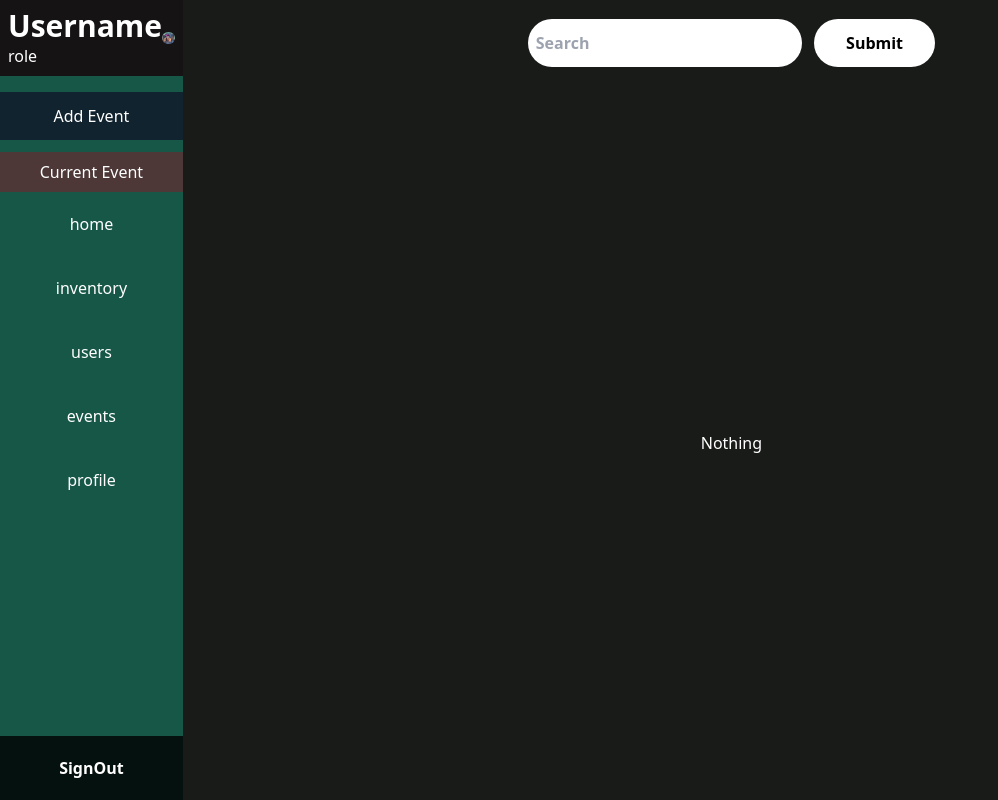
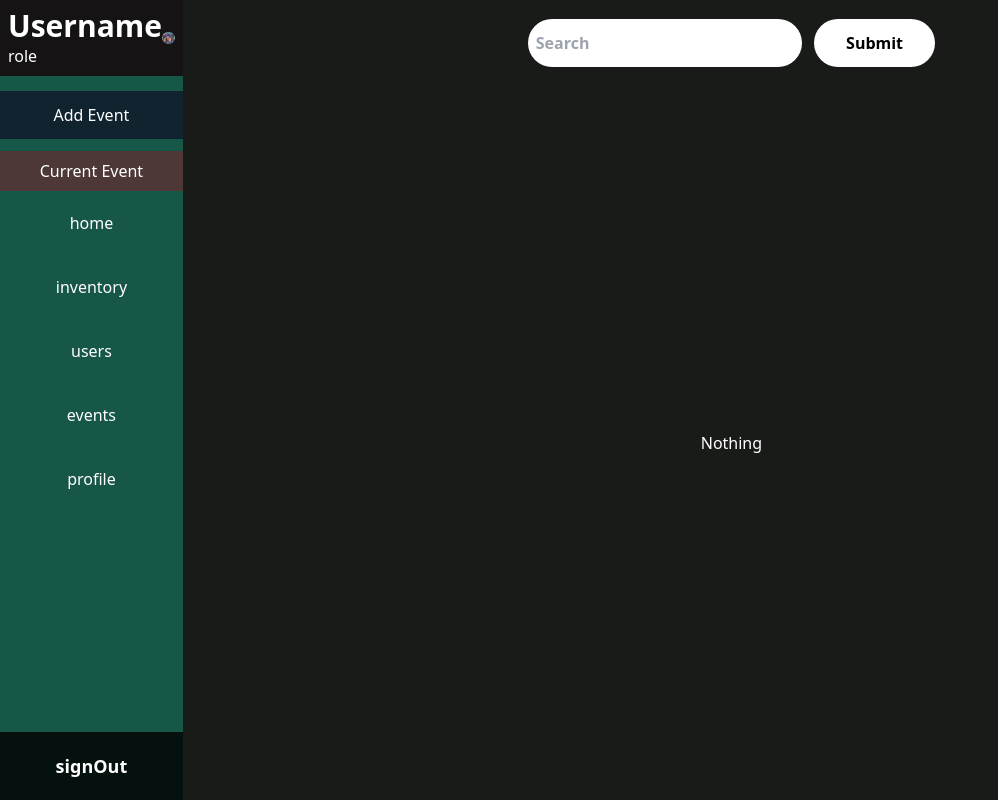
Before and after one commit to Luf1o/altaria-build, a Next.js app: page /dashboard in a window 1280 px wide. Shown: the whole page, without its empty margins (0-998 px from the left). Built offline with nearby package versions, Linux system fonts and the light colour scheme.

Commit message:
minor updates

```diff
--- a/app/components/HomeSection.jsx
+++ b/app/components/HomeSection.jsx
@@ -1,8 +1,11 @@
 'use client'
-export default async function HomeSection(){
+export default function HomeSection(){
     return(
-        <div>
-            <h1>Home Section</h1>
+        <div className=" w-full h-full flex justify-center items-center">
+            <div className="w-48 h-48 flex flex-col flex-wrap items-center justify-center border-2 border-blue-500 rounded-lg">
+                <h1 className="text-4xl font-black">Code 2.0</h1>
+                <p className="font-semibold">No Events Submitted</p>
+            </div>
         </div>
     )
 }
--- a/app/dashboard/page.jsx
+++ b/app/dashboard/page.jsx
@@ -5,6 +5,7 @@ import { Navlinks } from "@/constants";
 import Image from "next/image";
 import { useState } from "react";
 import addEvent from "../server-actions/addEvent";
+import { signOut } from "../server-actions/signOut";
 
 export default function Dashboard() {
   const [selectedTab, setActiveTab] = useState('Home');
@@ -56,8 +57,11 @@ export default function Dashboard() {
       <div className="w-full h-48">
           <p className="text-transparent">Buffer</p>
       </div>
-      <div className='w-full py-5  bg-black/80  flex items-center justify-center'>
-        <h1 className="font-black">SignOut</h1>
+      <div className='w-full   bg-black/80  flex items-center justify-center'>
+        <button onClick={signOut}
+          className="py-5 text-lg font-bold w-full h-full hover:bg-white hover:text-black transition-colors">
+            signOut
+        </button>
       </div>
   </div>
     )
--- a/app/hero-section/page.jsx
+++ b/app/hero-section/page.jsx
@@ -1,6 +1,7 @@
 'use client'
 import React,{ useState,useEffect } from "react";
 import EventDetails from "../components/EventDetails";
+import HomeSection from "../components/HomeSection";
 
 export default function HeroSection(activeTab,hideHeroSection){
     const [searchParams,setSearchParams] = useState('');
@@ -23,8 +24,8 @@ export default function HeroSection(activeTab,hideHeroSection){
         switch(switchHero.activeTab){
             case 'home' || 'Home':
                 return(
-                    <div >
-                       <h1>Home Section</h1>
+                    <div className="w-full h-full">
+                        <HomeSection />
                     </div>
                 )
                 case 'users' || 'Users':
--- a/app/server-actions/signOut.js
+++ b/app/server-actions/signOut.js
@@ -1,10 +1,23 @@
+import { createClient } from "@/utils/supabase/client"; // adjust the path according to your project structure
 
 export async function signOut() {
+    const supabase = createClient();
+    const { error } = await supabase.auth.signOut();
+
+    if (error) {
+        console.error('Error signing out:', error);
+        return {
+            status: 500,
+            body: {
+                message: "Error signing out",
+            },
+        };
+    }
 
     return {
         status: 200,
         body: {
-        message: "Successfully signed out",
+            message: "Successfully signed out",
         },
     };
 }
--- a/package.json
+++ b/package.json
@@ -18,7 +18,9 @@
     "react-dom": "^18"
   },
   "devDependencies": {
+    "@types/react": "18.3.1",
     "postcss": "^8",
-    "tailwindcss": "^3.4.1"
+    "tailwindcss": "^3.4.1",
+    "typescript": "5.4.5"
   }
 }
```
Also changed, not shown: tsconfig.json (added, +34 -0 lines), 1 other file (tests, documents, lock files or other folders).
